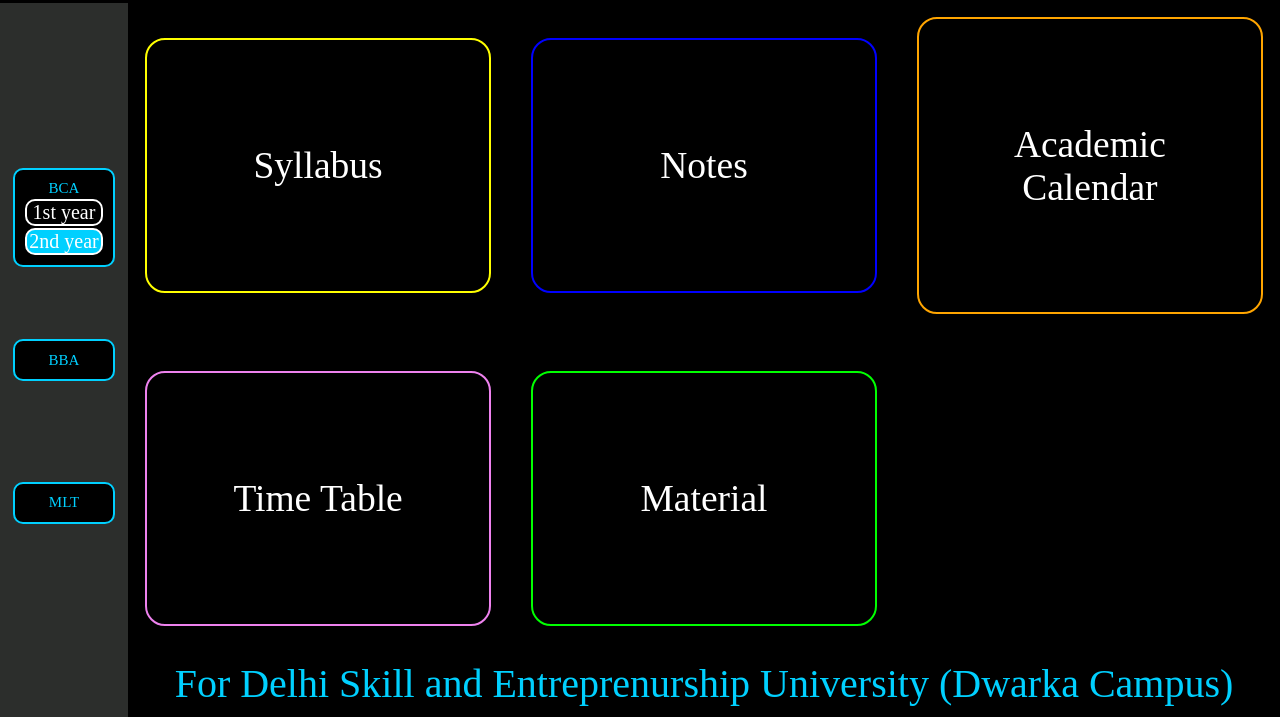
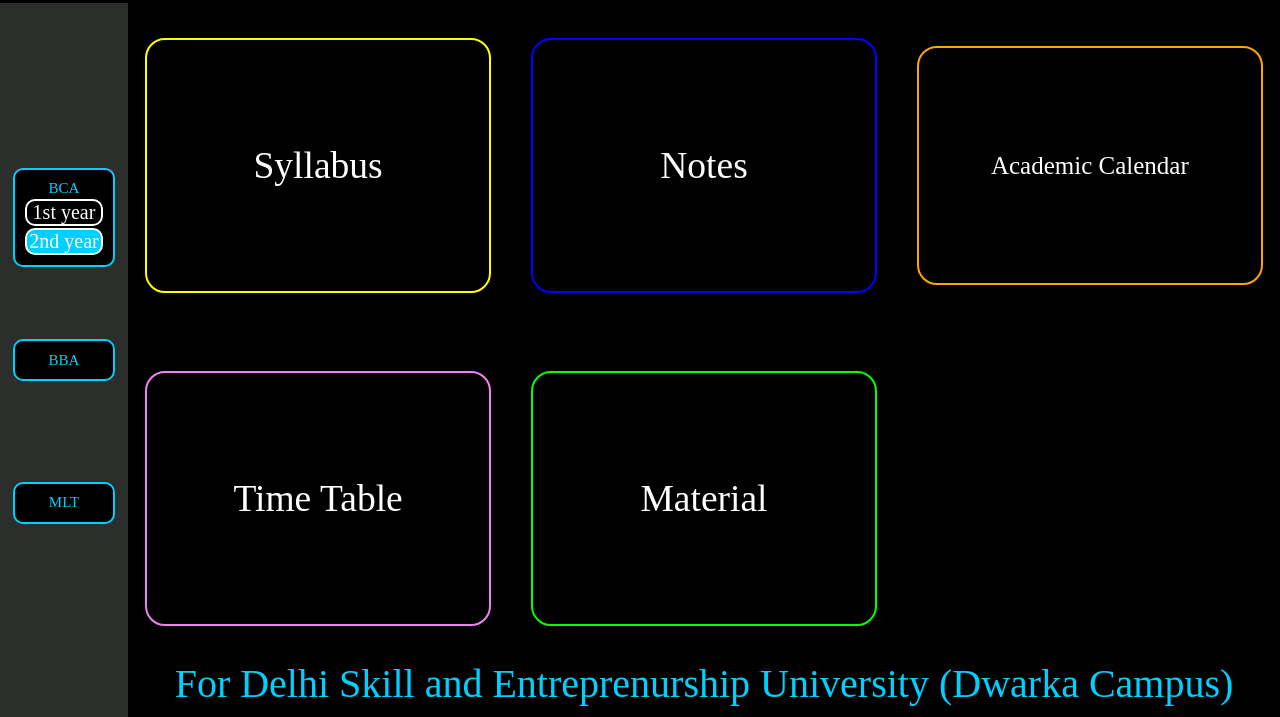
Before and after one commit to lakshayahujaa/study-material, a plain HTML site: page index.html in a window 1280 px wide. Shown: the part 83-800 px from the top of the page. Drawn offline with Linux system fonts and the light colour scheme.

Commit message:
Update stylesi.css

```diff
--- a/stylesi.css
+++ b/stylesi.css
@@ -277,6 +277,7 @@
   grid-area: aca;
   border: 2px solid orange;
   position: relative;
+  font-size: 50%;
   z-index: 0;
 }
 #aca:hover {
```
